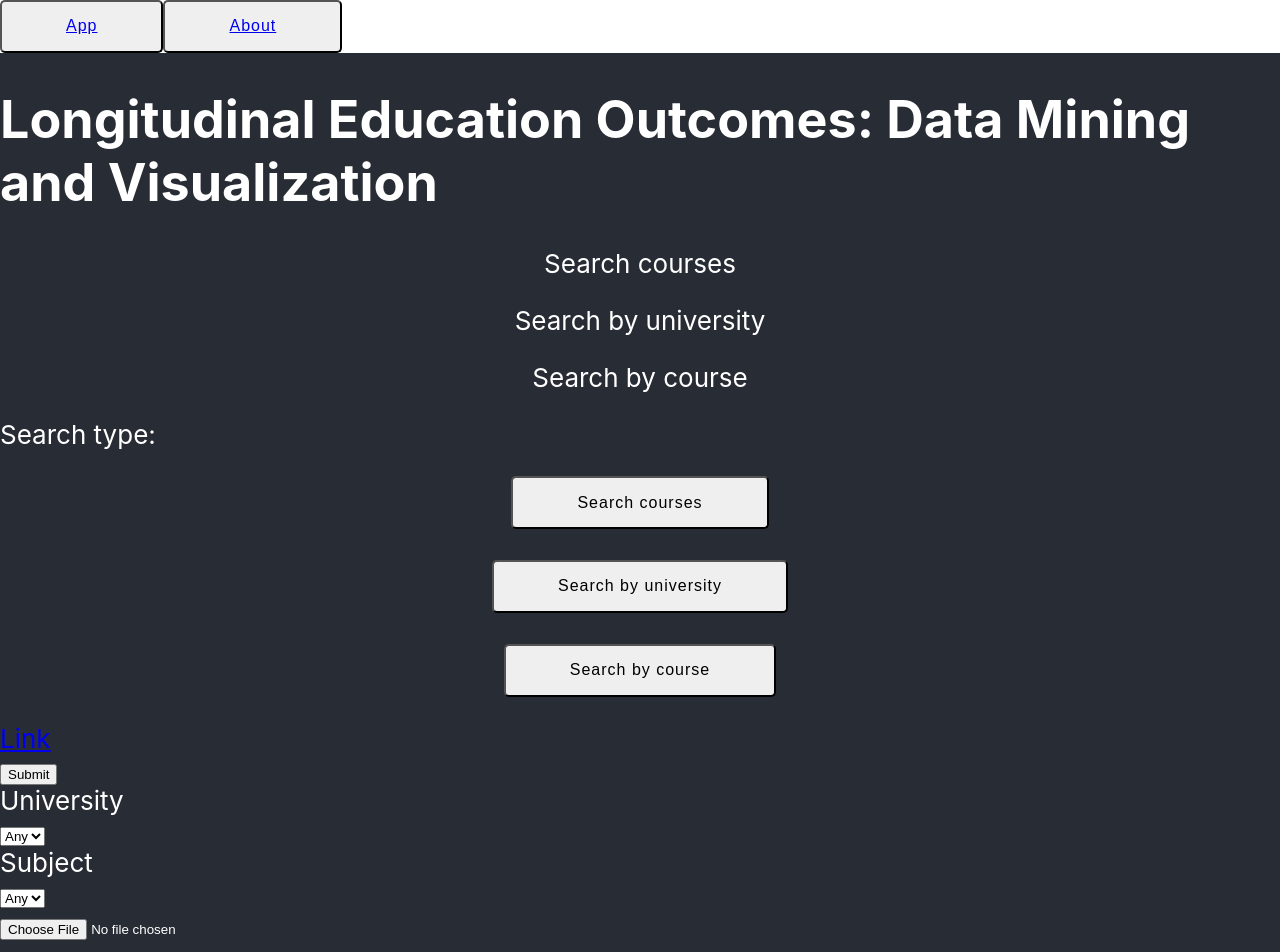
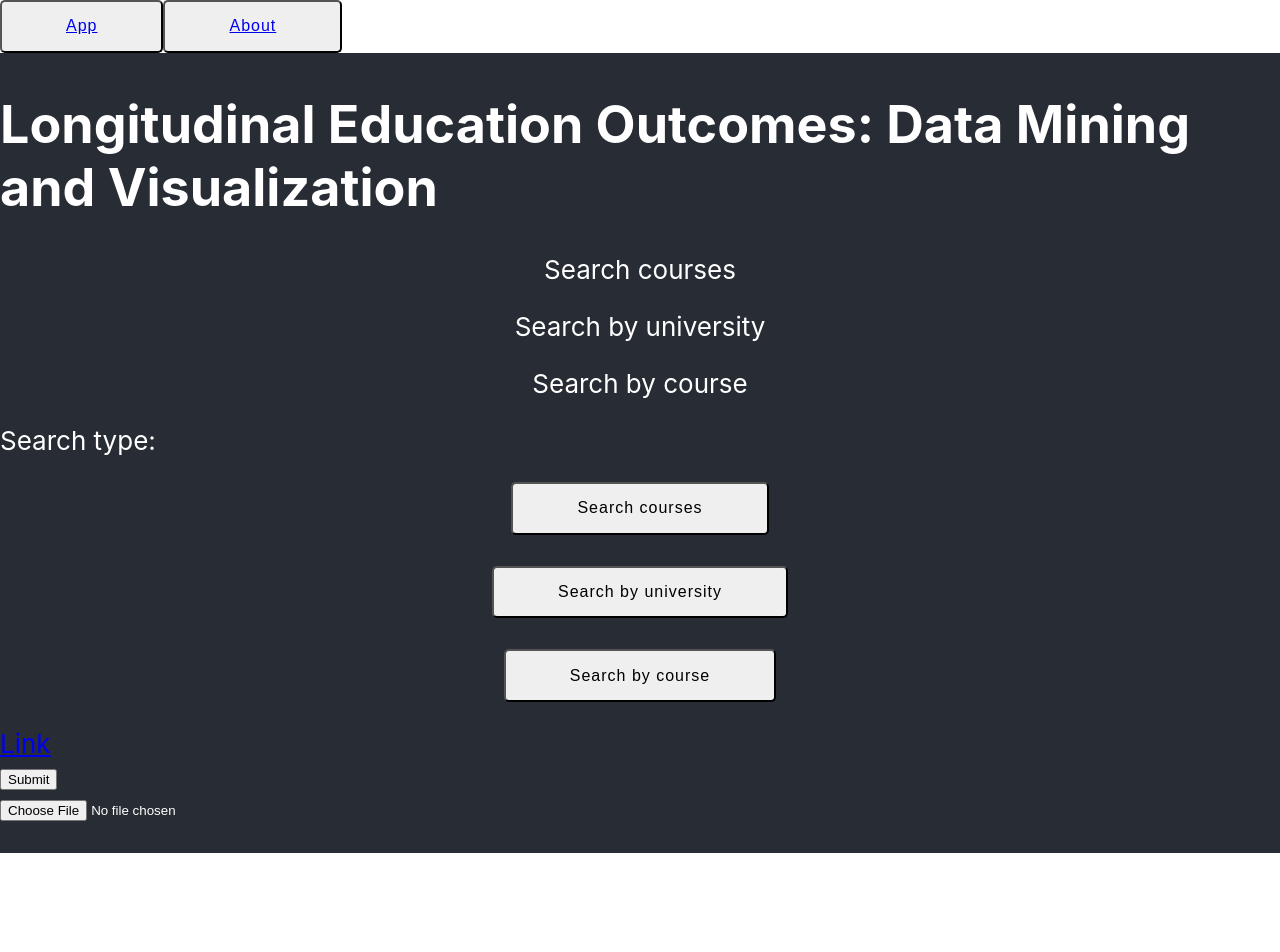
Before and after one commit to jlp-io/leo-data-science, a React (Create React App) app in the folder frontend/: page / in a window 1280 px wide. Shown: the top 952 px of the page. After the commit the page ends 853 px from the top, so only its background shows below. Built offline with nearby package versions, Linux system fonts and the light colour scheme.

Commit message:
finally fixed conditional rendering on welcome page

```diff
--- a/frontend/src/InputBlock.js
+++ b/frontend/src/InputBlock.js
@@ -8,8 +8,6 @@ export default class InputBlock extends Component{
 	super(props);
     this.state = {
       csvparser: new ParserForParameter(this),
-	  university: this.props.university,
-	  subject: this.props.subject,
       universities: [],
       subjects: [],
       selected: {"subject": "", "university": ""}
@@ -51,14 +49,21 @@ export default class InputBlock extends Component{
   }
 
 	render(){
-		console.log('hi'+this.state.university);
-		console.log('hi'+this.state.subject);
+		let inputForm1;
+		let inputForm2;
+		if (this.props.university == 'true') {
+			inputForm1 = <InputForm selectionParameter = "University" options = {this.state.universities} id = "university" handleSubmitChange = {this.handleChangeSelected}/>;
+		}
+		if (this.props.subject == 'true') {
+			inputForm2 = <InputForm selectionParameter = "Subject" options = {this.state.subjects} id = "subject" handleSubmitChange = {this.handleChangeSelected}/>;
+		}
+
 		return(
 			<div>
 				<form onSubmit = {this.handleSubmit}>
           		<button type="submit">Submit</button>
-				<InputForm selectionParameter = "University" options = {this.state.universities} id = "university" handleSubmitChange = {this.handleChangeSelected}/>
-				<InputForm selectionParameter = "Subject" options = {this.state.subjects} id = "subject" handleSubmitChange = {this.handleChangeSelected}/>
+				{inputForm1}
+				{inputForm2}
 				</form>
 		  		<input type="file" onChange={this.handleFileGet} ></input>
 			</div>
```
Also changed, not shown: 1 other file (tests, documents, lock files or other folders).
